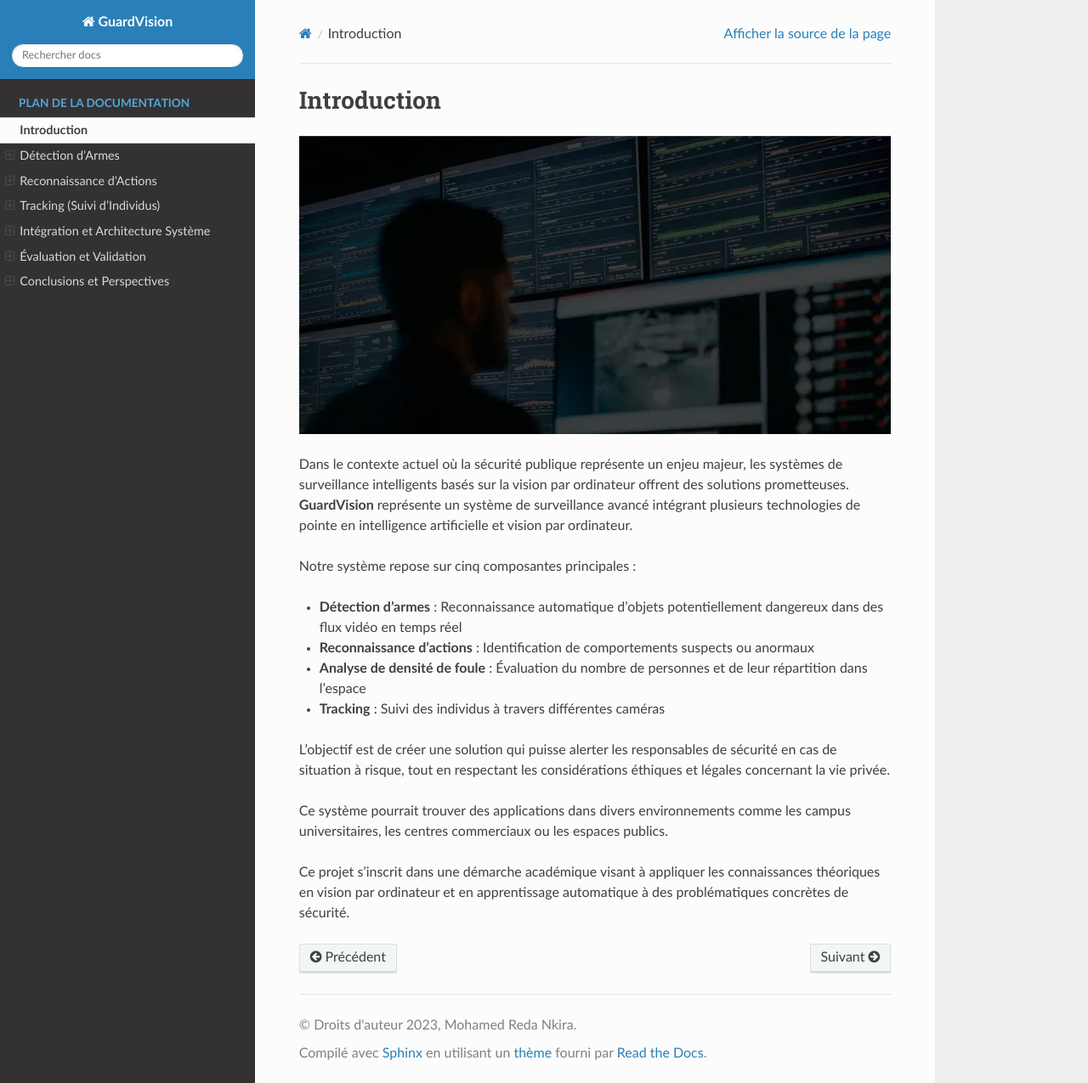
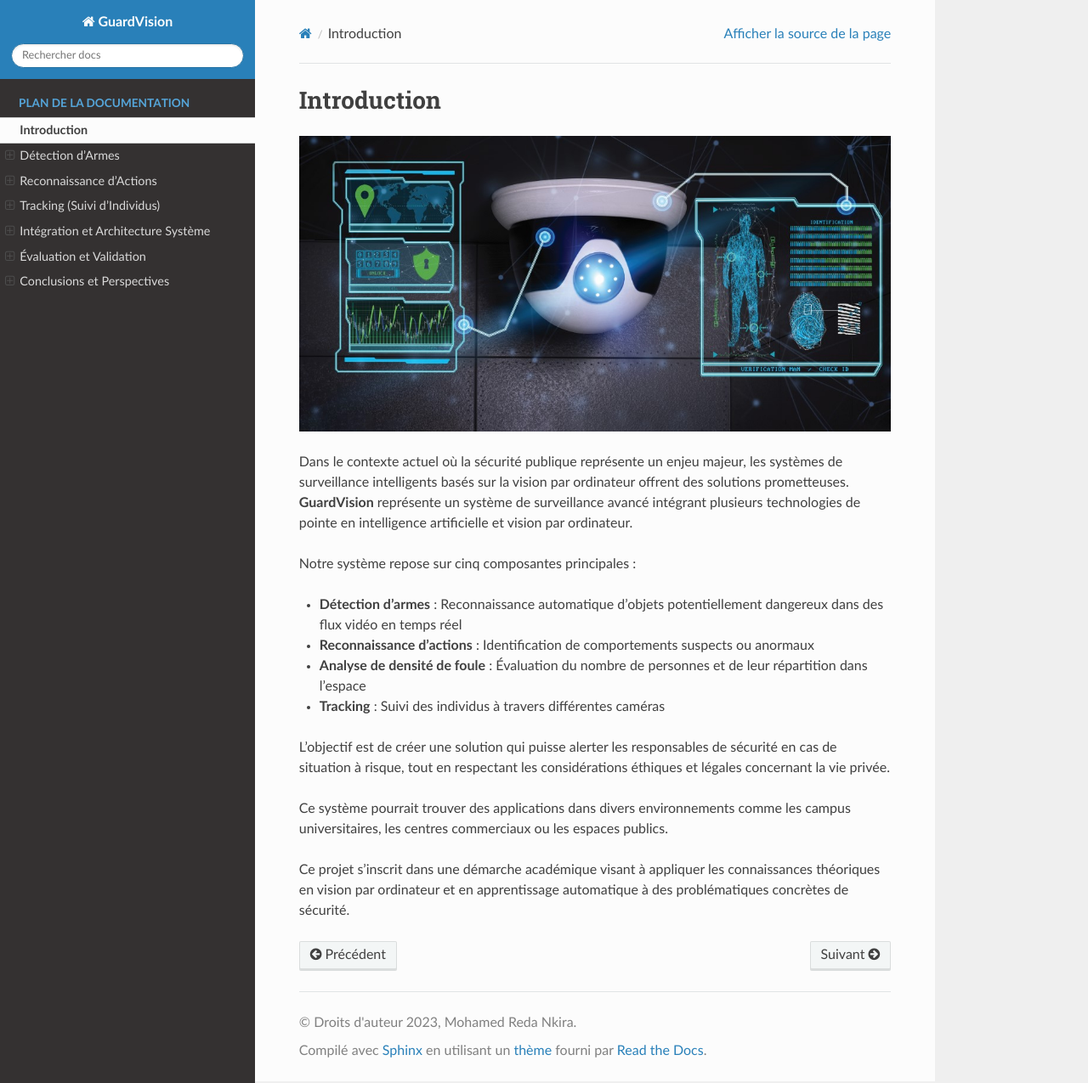
Before and after one commit to med-reda-nk/GuardVision, a Sphinx documentation site: the page built from Documentation/Introduction.rst, in a window 1280 px wide and 1275 px high. Shown: the whole window at 85% size. Built offline with Sphinx 7.4.7 and the Read the Docs theme 3.1.0, drawn with Linux system fonts in a browser that asks for light colours; pages that are not in the unit, such as notebooks, are missing from menus.

Commit message:
Update Introduction.rst

```diff
--- a/Documentation/Introduction.rst
+++ b/Documentation/Introduction.rst
@@ -2,7 +2,7 @@
 ====================
 
 
-.. figure:: images/Image2.jpg
+.. figure:: images/image1.jpg
    :width: 100%
    :alt: Alternative text for the image
 
```
